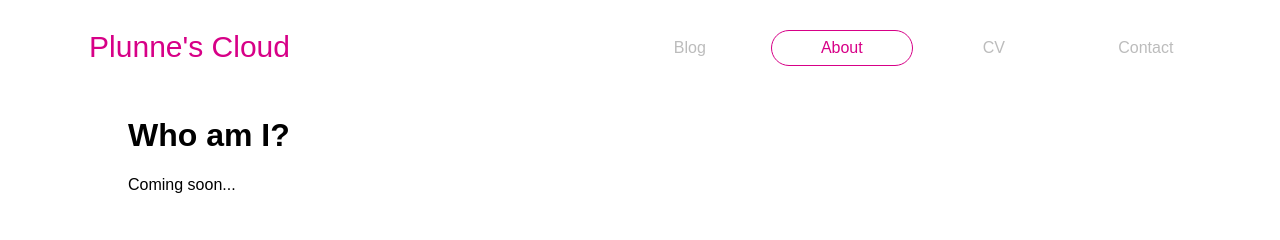
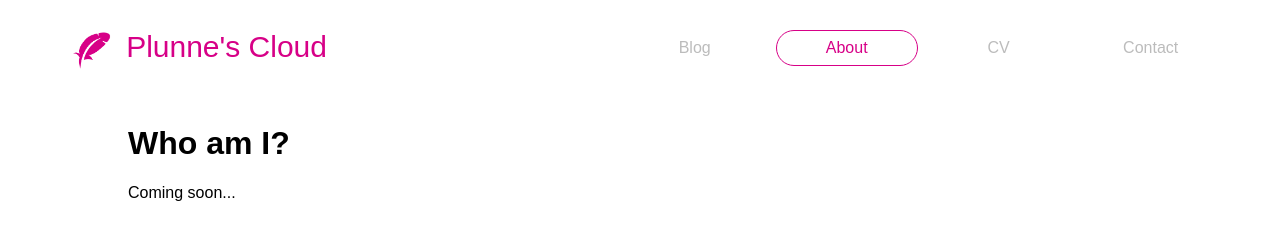
Before and after one commit to Plunne/plunne.github.io, a plain HTML site: page about/aboutme.html in a window 1280 px wide. Shown: the top 240 px of the page. Drawn offline with Linux system fonts and the light colour scheme.

Commit message:
Update blog

```diff
--- a/about/aboutme.html
+++ b/about/aboutme.html
@@ -8,11 +8,16 @@
 	<body>
 		<nav>
             <!-- Home -->
-        	<div class="nav-home"><a class="home" href="/index">Plunne's Cloud</a></div>
+            <div class="nav-home">
+                <img class="logo-home" src="/images/Logo_Plunne_Pink_d70087.png">
+        	    <a class="home" href="/index">Plunne's Cloud</a>
+            </div>
+
             <!-- Spacer -->
             <div class="nav-spacer"></div>
+
+    		<!-- Menu -->
     		<ul class="nav-menu">
-                <!-- Menu -->
         		<li><a href="/blog/1_MyEnvironment">Blog</a></li>
 	        	<li><a class="selected" href="/about/aboutme">About</a></li>
         		<li><a href="/cv/my_cv">CV</a></li>
--- a/styles.css
+++ b/styles.css
@@ -70,6 +70,9 @@ a.selected { color:#d70087; background-color:#ffffff; border-color:#d70087 }
 a.selected:hover { color:#444444; background-color:#ffffff; border-color:#444444 }
 a.home {
     height: 100%;
+    margin: 0;
+    padding: 0;
+    vertical-align: top;
     font-size: 30px;
     color:#d70087;
     border:none;
@@ -77,8 +80,9 @@ a.home {
 a.home:hover { color:#444444 }
 
 img.logo-home {
-    height: 30px;
+    height: 40px;
     width: auto;
+    margin-right: 10px;
 }
 
 /******************
```
Also changed, not shown: blog/1_MyEnvironment.html (+7 -2 lines), contact/contactme.html (+7 -2 lines), cv/my_cv.html (+7 -2 lines), index.html (+4 -2 lines).
